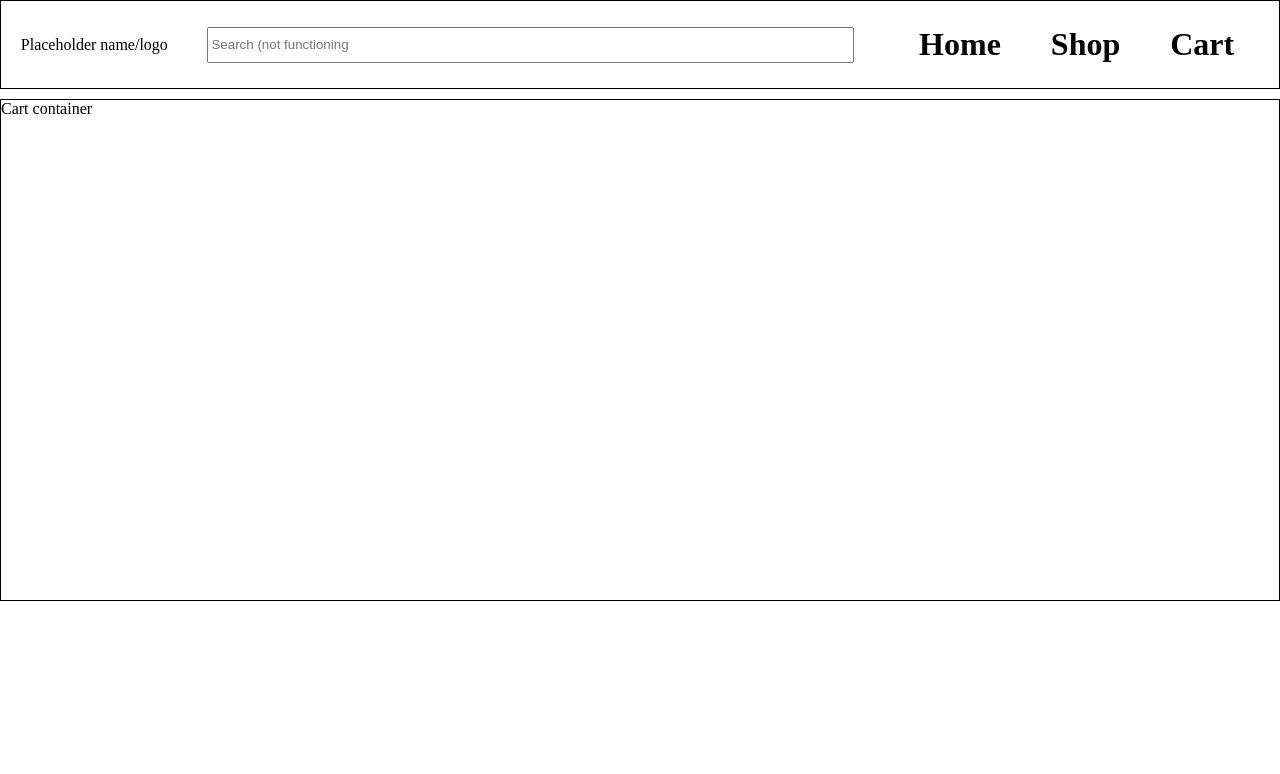
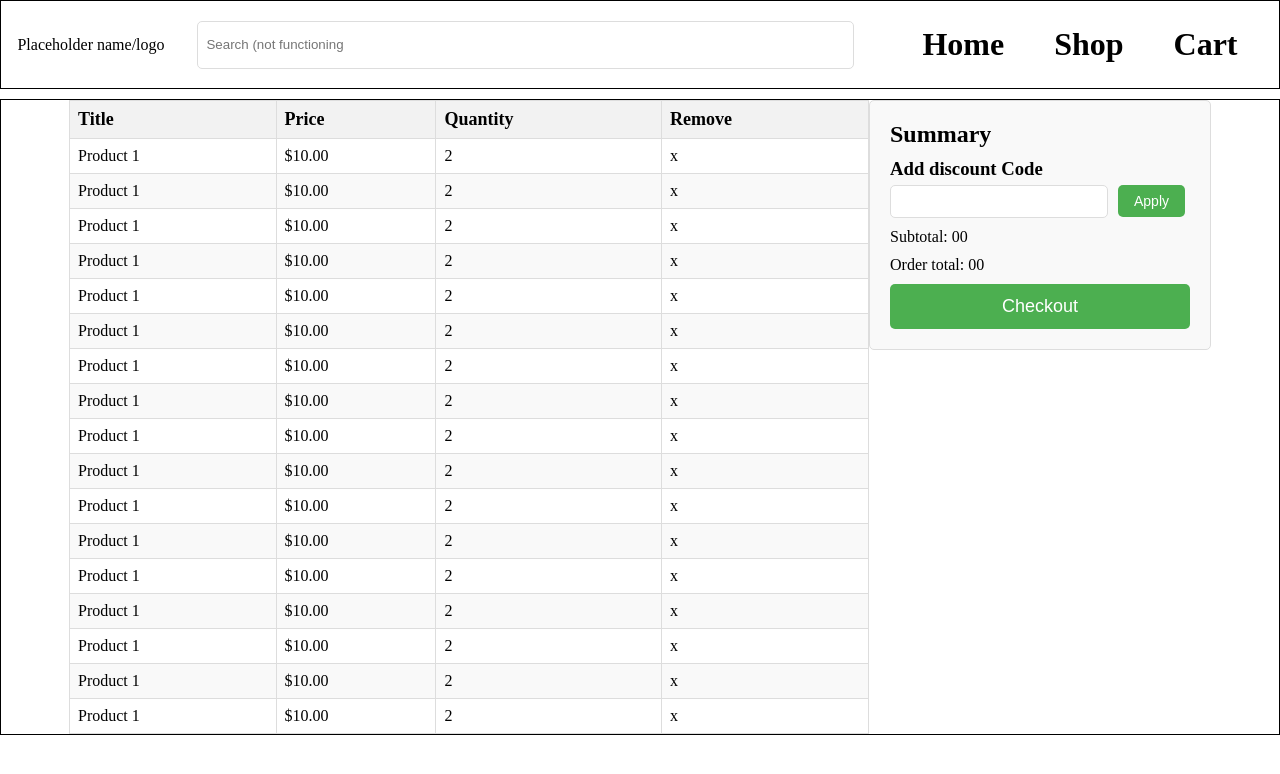
Before and after one commit to lknapp1888/shopping-cart, a React (Create React App) app: page /Cart in a window 1280 px wide. Shown: the top 774 px of the page. Built offline with nearby package versions, Linux system fonts and the light colour scheme.

Commit message:
add skeleton structure for card page

```diff
--- a/src/App.css
+++ b/src/App.css
@@ -11,6 +11,13 @@
 ul {
     padding: 0;
     list-style: none;
+}
+
+input {
+    padding: 8px;
+    border-radius: 5px;
+    border: 1px solid #ddd;
+    margin-right: 10px;
 }
 
 nav {
@@ -60,7 +67,87 @@
     padding: 20px;
 }
 
-img {
+.itemImg {
     width: 200px;
     height: 200px
 }
+
+.homeContainer {
+    display: flex;
+    flex-direction: column;
+    align-items: center;
+    gap: 20px;
+}
+
+.homeImg {
+    border: solid black 1px;
+    width: 75%;
+    height: 350px;
+}
+
+.cartContainer {
+    display: flex;
+    justify-content: center;
+}
+
+.cartTable {
+    border-collapse: collapse;
+    width: 100%;
+    max-width: 800px;
+  }
+
+  .cartTable th,
+  .cartTable td {
+    border: 1px solid #ddd;
+    padding: 8px;
+    text-align: left;
+  }
+
+  .cartTable th {
+    background-color: #f2f2f2;
+    font-weight: bold;
+    font-size: 18px;
+  }
+
+  .cartTable tbody tr:nth-child(even) {
+    background-color: #f9f9f9;
+  }
+
+
+.cartSummary {
+    background-color: #f9f9f9;
+    border: 1px solid #ddd;
+    padding: 20px;
+    border-radius: 5px;
+    height: fit-content;
+    width: 300px;
+    display: flex;
+    flex-direction: column;
+    gap: 10px
+  }
+
+  .cartSummary .discountContainer input[type="text"] {
+    width: 200px;
+  }
+
+  .cartSummary .discountContainer button, .cartSummary button {
+    background-color: #4CAF50;
+    color: white;
+    border: none;
+    padding: 8px 16px;
+    text-align: center;
+    text-decoration: none;
+    display: inline-block;
+    font-size: 14px;
+    border-radius: 5px;
+    cursor: pointer;
+  }
+
+  .discountContainer h3 {
+    margin-bottom: 5px;
+  }
+
+  .cartSummary button {
+    padding: 12px 24px;
+    font-size: 18px;
+  }
--- a/src/Cart.js
+++ b/src/Cart.js
@@ -1,13 +1,128 @@
 import React from "react";
 
 const Cart = function (props) {
+  return (
+    <div className="cartContainer">
+        <CartTable></CartTable>
+      <div className="cartSummary">
+        <h2>Summary</h2>
+        <div className="discountContainer">
+            <h3>Add discount Code</h3>
+            <div>
+                <input type="text"></input>
+                <button>Apply</button>
+            </div>
+        </div>
+        <p>Subtotal: 00</p>
+        <p>Order total: 00</p>
+        <button>Checkout</button>
+      </div>
+    </div>
+  );
+};
 
+export default Cart;
 
+const CartTable = function (props) {
     return (
-        <div className="cartContainer">
-            Cart container
-        </div>
+        <table className="cartTable">
+  <thead>
+    <tr>
+      <th>Title</th>
+      <th>Price</th>
+      <th>Quantity</th>
+      <th>Remove</th>
+    </tr>
+  </thead>
+  <tbody>
+    <tr>
+      <td>Product 1</td>
+      <td>$10.00</td>
+      <td>2</td>
+      <td>x</td>
+    </tr>
+    <tr>
+      <td>Product 1</td>
+      <td>$10.00</td>
+      <td>2</td>
+      <td>x</td>
+    </tr>    <tr>
+      <td>Product 1</td>
+      <td>$10.00</td>
+      <td>2</td>
+      <td>x</td>
+    </tr>    <tr>
+      <td>Product 1</td>
+      <td>$10.00</td>
+      <td>2</td>
+      <td>x</td>
+    </tr>    <tr>
+      <td>Product 1</td>
+      <td>$10.00</td>
+      <td>2</td>
+      <td>x</td>
+    </tr>    <tr>
+      <td>Product 1</td>
+      <td>$10.00</td>
+      <td>2</td>
+      <td>x</td>
+    </tr>    <tr>
+      <td>Product 1</td>
+      <td>$10.00</td>
+      <td>2</td>
+      <td>x</td>
+    </tr>    <tr>
+      <td>Product 1</td>
+      <td>$10.00</td>
+      <td>2</td>
+      <td>x</td>
+    </tr>    <tr>
+      <td>Product 1</td>
+      <td>$10.00</td>
+      <td>2</td>
+      <td>x</td>
+    </tr>    <tr>
+      <td>Product 1</td>
+      <td>$10.00</td>
+      <td>2</td>
+      <td>x</td>
+    </tr>    <tr>
+      <td>Product 1</td>
+      <td>$10.00</td>
+      <td>2</td>
+      <td>x</td>
+    </tr>    <tr>
+      <td>Product 1</td>
+      <td>$10.00</td>
+      <td>2</td>
+      <td>x</td>
+    </tr>    <tr>
+      <td>Product 1</td>
+      <td>$10.00</td>
+      <td>2</td>
+      <td>x</td>
+    </tr>    <tr>
+      <td>Product 1</td>
+      <td>$10.00</td>
+      <td>2</td>
+      <td>x</td>
+    </tr>    <tr>
+      <td>Product 1</td>
+      <td>$10.00</td>
+      <td>2</td>
+      <td>x</td>
+    </tr>    <tr>
+      <td>Product 1</td>
+      <td>$10.00</td>
+      <td>2</td>
+      <td>x</td>
+    </tr>    <tr>
+      <td>Product 1</td>
+      <td>$10.00</td>
+      <td>2</td>
+      <td>x</td>
+    </tr>
+  </tbody>
+</table>
     )
 }
-
-export default Cart
--- a/src/Home.js
+++ b/src/Home.js
@@ -5,7 +5,9 @@
 
     return (
         <div className="homeContainer">
-            Home container
+            <h2>Fake store</h2>
+            <div className="homeImg"></div>
+            <p>fake description</p>
         </div>
     )
 }
--- a/src/components/Item.js
+++ b/src/components/Item.js
@@ -5,7 +5,7 @@
 
     return (
         <div className="itemContainer">
-            <img src={images[0]}></img>
+            <img src={images[0]} className='itemImg'></img>
             <h3>{title}</h3>
             <p>£{price}</p>
 
```
